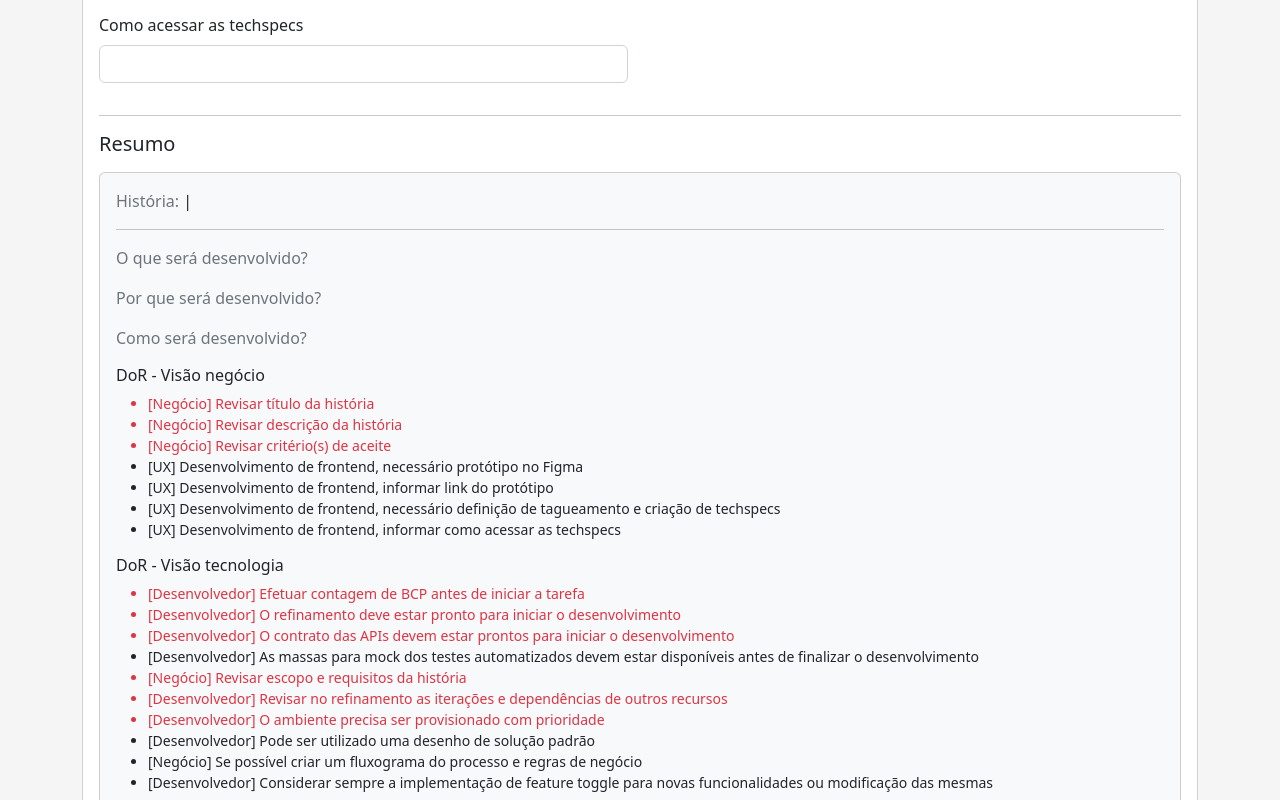
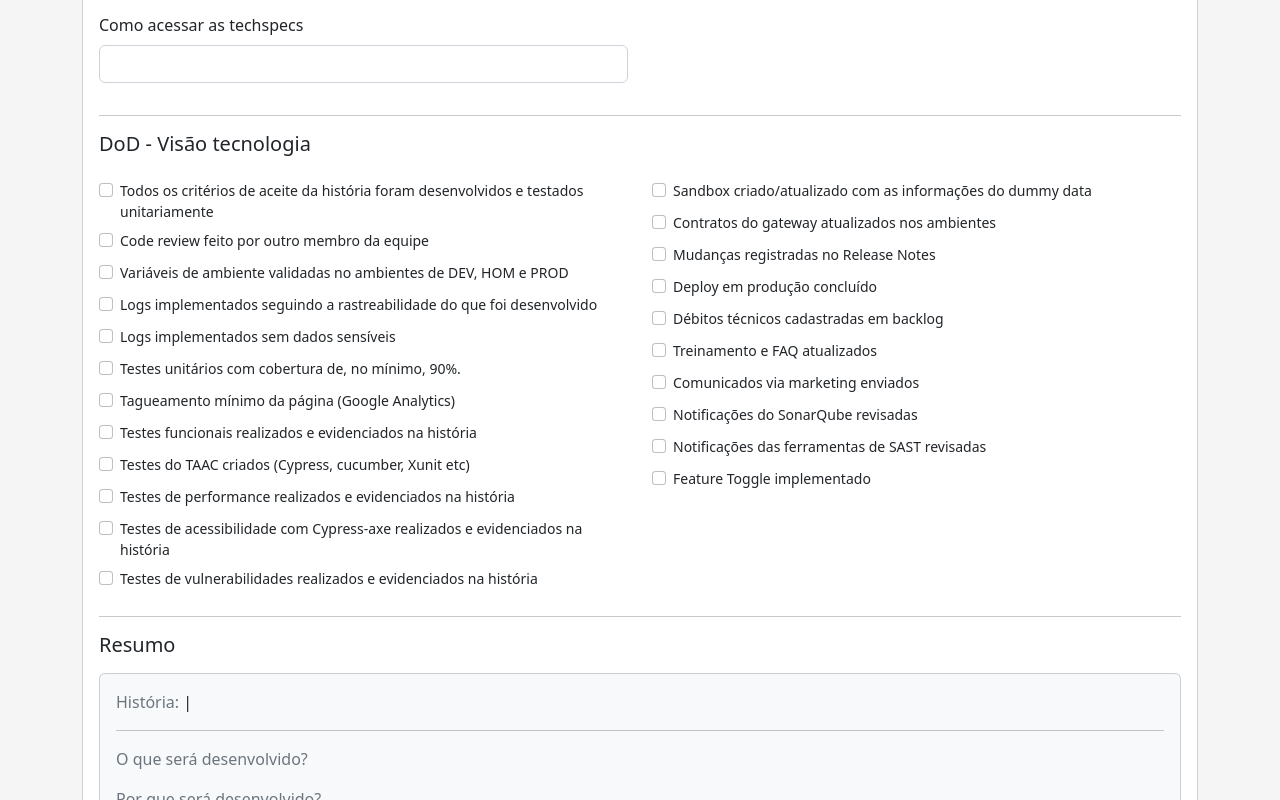
Before and after one commit to angelitocsg/squad-board, a React (Create React App) app: page /utils/story-validation in a window 1280 px wide. Shown: the part 980-1780 px from the top of the page. Built offline with nearby package versions, Linux system fonts and the light colour scheme.

Commit message:
update dod

```diff
--- a/src/modules/story-validation/application/data/StoryModel.ts
+++ b/src/modules/story-validation/application/data/StoryModel.ts
@@ -1,6 +1,7 @@
 import { v4 as uuidv4 } from "uuid";
 import { BusinessDefinitionOfReady } from "../../domain/BusinessDefinitionOfReady";
 import { TechDefinitionOfReady } from "../../domain/TechDefinitionOfReady";
+import { TechDefinitionOfDone } from "../../domain/TechDefinitionOfDone";
 
 export default class StoryModel {
   id: string = "";
@@ -13,6 +14,7 @@ export default class StoryModel {
 
   businessDefinitionOfReady = new BusinessDefinitionOfReady();
   techDefinitionOfReady = new TechDefinitionOfReady();
+  techDefinitionOfDone = new TechDefinitionOfDone();
 
   constructor() {
     this.id = uuidv4();
--- a/src/modules/story-validation/application/pages/index.tsx
+++ b/src/modules/story-validation/application/pages/index.tsx
@@ -2,6 +2,7 @@ import PageLayout from "../../../../shared/PageLayout";
 import HeaderActions from "../../../core/components/DisplayTable/headerActions";
 import FormInput from "../../../core/components/FormInput";
 import PageBusinessDoR from "./pageBusinessDoR";
+import PageTechDoD from "./pageTechDoD";
 import PageTechDoR from "./pageTechDoR";
 import Resumo from "./resumo";
 import useController from "./useController";
@@ -13,6 +14,7 @@ const StoryValidationHome = () => {
     handleChange,
     handleChangeBusinessDoR,
     handleChangeTechDoR,
+    handleChangeTechDoD,
   } = useController();
 
   return (
@@ -90,6 +92,12 @@ const StoryValidationHome = () => {
           </div>
 
           <hr />
+          <PageTechDoD
+            state={state}
+            handleChangeTechDoD={handleChangeTechDoD}
+          />
+
+          <hr />
           <h2 className="h5 mb-3">Resumo</h2>
           <Resumo state={state} />
         </div>
--- /dev/null
+++ b/src/modules/story-validation/application/pages/pageTechDoD.tsx
@@ -0,0 +1,177 @@
+import FormCheckBox from "../../../core/components/FormCheckBox";
+import StoryModel from "../data/StoryModel";
+
+interface IProps {
+  state: StoryModel;
+  handleChangeTechDoD: (e: any) => void;
+}
+
+const PageTechDoD = ({ state, handleChangeTechDoD }: IProps) => {
+  return (
+    <>
+      <h2 className="h5 mb-4">DoD - Visão tecnologia</h2>
+      <div className="row">
+        <div className="col">
+          <FormCheckBox
+            className="small mb-2"
+            field="criterioDeAceite"
+            label="Todos os critérios de aceite da história foram desenvolvidos e testados unitariamente"
+            value={state.techDefinitionOfDone.criterioDeAceite}
+            onChange={handleChangeTechDoD}
+          />
+          <FormCheckBox
+            className="small mb-2"
+            field="codeReview"
+            label="Code review feito por outro membro da equipe"
+            value={state.techDefinitionOfDone.codeReview}
+            onChange={handleChangeTechDoD}
+          />
+          <FormCheckBox
+            className="small mb-2"
+            field="envVarDevHomProd"
+            label="Variáveis de ambiente validadas no ambientes de DEV, HOM e PROD"
+            value={state.techDefinitionOfDone.envVarDevHomProd}
+            onChange={handleChangeTechDoD}
+          />
+          <FormCheckBox
+            className="small mb-2"
+            field="logsRastreabilidade"
+            label="Logs implementados seguindo a rastreabilidade do que foi desenvolvido"
+            value={state.techDefinitionOfDone.logsRastreabilidade}
+            onChange={handleChangeTechDoD}
+          />
+          <FormCheckBox
+            className="small mb-2"
+            field="logsSemDadosSensiveis"
+            label="Logs implementados sem dados sensíveis"
+            value={state.techDefinitionOfDone.logsSemDadosSensiveis}
+            onChange={handleChangeTechDoD}
+          />
+          <FormCheckBox
+            className="small mb-2"
+            field="testesUnitarios90p"
+            label="Testes unitários com cobertura de, no mínimo, 90%."
+            value={state.techDefinitionOfDone.testesUnitarios90p}
+            onChange={handleChangeTechDoD}
+          />
+          <FormCheckBox
+            className="small mb-2"
+            field="tagueamentoMinimoGoogleAnalytics"
+            label="Tagueamento mínimo da página (Google Analytics)"
+            value={state.techDefinitionOfDone.tagueamentoMinimoGoogleAnalytics}
+            onChange={handleChangeTechDoD}
+          />
+          <FormCheckBox
+            className="small mb-2"
+            field="testesFuncionaisComEvidencias"
+            label="Testes funcionais realizados e evidenciados na história"
+            value={state.techDefinitionOfDone.testesFuncionaisComEvidencias}
+            onChange={handleChangeTechDoD}
+          />
+          <FormCheckBox
+            className="small mb-2"
+            field="testesTaac"
+            label="Testes do TAAC criados (Cypress, cucumber, Xunit etc)"
+            value={state.techDefinitionOfDone.testesTaac}
+            onChange={handleChangeTechDoD}
+          />
+          <FormCheckBox
+            className="small mb-2"
+            field="testesPerformance"
+            label="Testes de performance realizados e evidenciados na história"
+            value={state.techDefinitionOfDone.testesPerformance}
+            onChange={handleChangeTechDoD}
+          />
+          <FormCheckBox
+            className="small mb-2"
+            field="testesAcessibilidade"
+            label="Testes de acessibilidade com Cypress-axe realizados e evidenciados na história"
+            value={state.techDefinitionOfDone.testesAcessibilidade}
+            onChange={handleChangeTechDoD}
+          />
+          <FormCheckBox
+            className="small mb-2"
+            field="testesVulnerabilidade"
+            label="Testes de vulnerabilidades realizados e evidenciados na história"
+            value={state.techDefinitionOfDone.testesVulnerabilidade}
+            onChange={handleChangeTechDoD}
+          />
+        </div>
+        <div className="col">
+          <FormCheckBox
+            className="small mb-2"
+            field="sandboxParaApi"
+            label="Sandbox criado/atualizado com as informações do dummy data"
+            value={state.techDefinitionOfDone.sandboxParaApi}
+            onChange={handleChangeTechDoD}
+          />
+          <FormCheckBox
+            className="small mb-2"
+            field="gatewayAtualizado"
+            label="Contratos do gateway atualizados nos ambientes"
+            value={state.techDefinitionOfDone.gatewayAtualizado}
+            onChange={handleChangeTechDoD}
+          />
+          <FormCheckBox
+            className="small mb-2"
+            field="releaseNotesApp"
+            label="Mudanças registradas no Release Notes"
+            value={state.techDefinitionOfDone.releaseNotesApp}
+            onChange={handleChangeTechDoD}
+          />
+          <FormCheckBox
+            className="small mb-2"
+            field="deployRealizado"
+            label="Deploy em produção concluído"
+            value={state.techDefinitionOfDone.deployRealizado}
+            onChange={handleChangeTechDoD}
+          />
+          <FormCheckBox
+            className="small mb-2"
+            field="debitosTecnicosDocumentados"
+            label="Débitos técnicos cadastradas em backlog"
+            value={state.techDefinitionOfDone.debitosTecnicosDocumentados}
+            onChange={handleChangeTechDoD}
+          />
+          <FormCheckBox
+            className="small mb-2"
+            field="treinamentoFaqAtualizados"
+            label="Treinamento e FAQ atualizados"
+            value={state.techDefinitionOfDone.treinamentoFaqAtualizados}
+            onChange={handleChangeTechDoD}
+          />
+          <FormCheckBox
+            className="small mb-2"
+            field="comunicadoViaMarketing"
+            label="Comunicados via marketing enviados"
+            value={state.techDefinitionOfDone.comunicadoViaMarketing}
+            onChange={handleChangeTechDoD}
+          />
+          <FormCheckBox
+            className="small mb-2"
+            field="revisarSonarQube"
+            label="Notificações do SonarQube revisadas"
+            value={state.techDefinitionOfDone.revisarSonarQube}
+            onChange={handleChangeTechDoD}
+          />
+          <FormCheckBox
+            className="small mb-2"
+            field="revisarSast"
+            label="Notificações das ferramentas de SAST revisadas"
+            value={state.techDefinitionOfDone.revisarSast}
+            onChange={handleChangeTechDoD}
+          />
+          <FormCheckBox
+            className="small mb-2"
+            field="revisarSast"
+            label="Feature Toggle implementado"
+            value={state.techDefinitionOfDone.featureToggleImplementado}
+            onChange={handleChangeTechDoD}
+          />
+        </div>
+      </div>
+    </>
+  );
+};
+
+export default PageTechDoD;
--- a/src/modules/story-validation/application/pages/resumo.tsx
+++ b/src/modules/story-validation/application/pages/resumo.tsx
@@ -1,5 +1,6 @@
 import StoryModel from "../data/StoryModel";
 import ResumoBusinessDoR from "./resumoBusinessDoR";
+import ResumoTechDoD from "./resumoTechDoD";
 import ResumoTechDoR from "./resumoTechDoR";
 import { renderText } from "./useController";
 
@@ -40,6 +41,7 @@ const Resumo = ({ modal, state }: IProps) => {
 
         <ResumoBusinessDoR state={state} />
         <ResumoTechDoR state={state} />
+        <ResumoTechDoD state={state} />
       </div>
     </div>
   );
--- a/src/modules/story-validation/application/pages/resumoTechDoR.tsx
+++ b/src/modules/story-validation/application/pages/resumoTechDoR.tsx
@@ -7,7 +7,7 @@ interface IProps {
 
 const ResumoTechDoR = ({ state }: IProps) => {
   return (
-    <>
+    <div className="mb-3">
       <h3 className="h6">DoR - Visão tecnologia</h3>
       <ul id="lista-resumo-tech-dor" className="small m-0">
         {renderRequired(!state.techDefinitionOfReady.contagemBcp, [
@@ -41,7 +41,7 @@ const ResumoTechDoR = ({ state }: IProps) => {
           "[Desenvolvedor] Considerar sempre a implementação de feature toggle para novas funcionalidades ou modificação das mesmas",
         ])}
       </ul>
-    </>
+    </div>
   );
 };
 
--- a/src/modules/story-validation/application/pages/useController.tsx
+++ b/src/modules/story-validation/application/pages/useController.tsx
@@ -22,9 +22,14 @@ const useController = () => {
     handleChangeDetail("businessDefinitionOfReady", e);
   const handleChangeTechDoR = (e: any) =>
     handleChangeDetail("techDefinitionOfReady", e);
+  const handleChangeTechDoD = (e: any) =>
+    handleChangeDetail("techDefinitionOfDone", e);
 
   const handleChangeDetail = (
-    parent: "businessDefinitionOfReady" | "techDefinitionOfReady",
+    parent:
+      | "businessDefinitionOfReady"
+      | "techDefinitionOfReady"
+      | "techDefinitionOfDone",
     e: any,
   ) => {
     setState({
@@ -39,6 +44,8 @@ const useController = () => {
   const handleNew = () => {
     setState(new StoryModel());
   };
+
+  const handleImport = () => {};
 
   const handleExport = () => {
     modalService
@@ -57,6 +64,10 @@ const useController = () => {
       label: "Nova",
       action: handleNew,
     },
+    buttonImport: {
+      label: "Importar",
+      action: handleImport,
+    },
     buttonExport: {
       label: "Exportar",
       action: handleExport,
@@ -69,6 +80,7 @@ const useController = () => {
     handleChange,
     handleChangeBusinessDoR,
     handleChangeTechDoR,
+    handleChangeTechDoD,
   };
 };
 
--- a/src/modules/story-validation/domain/BusinessDefinitionOfDone.ts
+++ /dev/null
@@ -1,3 +0,0 @@
-export interface BusinessDefinitionOfDone {
-
-}
--- a/src/modules/story-validation/domain/Story.ts
+++ /dev/null
@@ -1,4 +0,0 @@
-export interface Story {
-  // O que será feito
-  oQueSeraFeito: string; // O que será feito
-}
--- a/src/modules/story-validation/domain/TechDefinitionOfDone.ts
+++ b/src/modules/story-validation/domain/TechDefinitionOfDone.ts
@@ -1,3 +1,24 @@
-export interface TechDefinitionOfDone {
-
+export class TechDefinitionOfDone {
+  criterioDeAceite: boolean = false;
+  codeReview: boolean = false;
+  envVarDevHomProd: boolean = false;
+  logsRastreabilidade: boolean = false;
+  logsSemDadosSensiveis: boolean = false;
+  testesUnitarios90p: boolean = false;
+  tagueamentoMinimoGoogleAnalytics: boolean = false;
+  testesFuncionaisComEvidencias: boolean = false;
+  testesTaac: boolean = false;
+  testesPerformance: boolean = false;
+  testesAcessibilidade: boolean = false;
+  testesVulnerabilidade: boolean = false;
+  sandboxParaApi: boolean = false;
+  gatewayAtualizado: boolean = false;
+  releaseNotesApp: boolean = false;
+  deployRealizado: boolean = false;
+  debitosTecnicosDocumentados: boolean = false;
+  treinamentoFaqAtualizados: boolean = false;
+  comunicadoViaMarketing: boolean = false;
+  revisarSonarQube: boolean = false;
+  revisarSast: boolean = false;
+  featureToggleImplementado: boolean = false;
 }
```
Also changed, not shown: src/modules/story-validation/application/pages/resumoTechDoD.tsx (added, +27 -0 lines).
